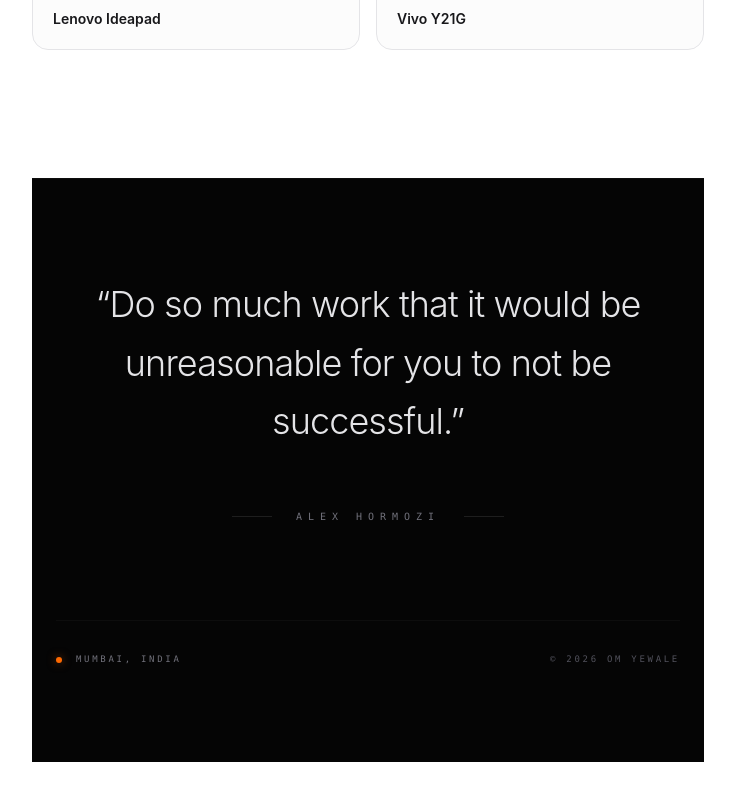
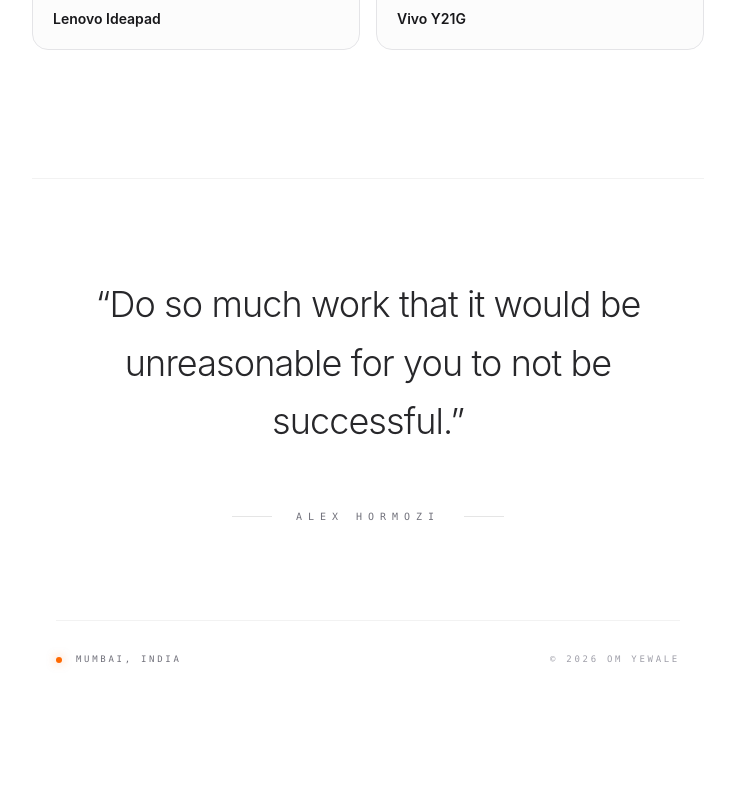
Before and after one commit to OMEE-Y/omfolio, a Next.js app: page / in a window 1280 px wide. Shown: the part 1580-2380 px from the top of the page, without its empty margins (272-1007 px from the left). Built offline with nearby package versions, Linux system fonts and the light colour scheme.

Commit message:
minor changes

```diff
--- a/src/app/globals.css
+++ b/src/app/globals.css
@@ -3,13 +3,13 @@
 @tailwind base;
 @tailwind components;
 @tailwind utilities;
-/* Light Mode (Default) */
+
 :root {
   --background: #ffffff;
   --foreground: #000000;
 }
 
-/* Dark Mode (Applied when class="dark" is on <html>) */
+
 .dark {
   --background: #09090b;
   --foreground: #ffffff;
--- a/src/app/page.tsx
+++ b/src/app/page.tsx
@@ -19,6 +19,7 @@ import Header from "@/components/header"
 
 export default function Portfolio() {
   return (
+
     <div className="min-h-screen bg-white dark:bg-[#050505] text-zinc-700 dark:text-zinc-400 selection:bg-black dark:selection:bg-white selection:text-white dark:selection:text-black font-sans antialiased px-6 py-24 transition-colors duration-500">
 
       <div className="max-w-2xl mx-auto pb-32">
--- a/src/components/footer.tsx
+++ b/src/components/footer.tsx
@@ -23,29 +23,33 @@ export const Footer = () => {
   if (!mounted) return null;
 
   return (
-    <footer className="w-full bg-[#050505] text-white selection:bg-white selection:text-black border-t border-white/[0.03]">
+    /* Logic:
+       - Default (Light Mode): White bg, black text, light border
+       - Dark Mode: Deep black bg (#050505), white text, very faint border
+    */
+    <footer className="w-full bg-white dark:bg-[#050505] text-black dark:text-white selection:bg-orange-500/30 border-t border-black/[0.05] dark:border-white/[0.03] transition-colors duration-300">
       <div className="max-w-4xl mx-auto px-6 py-16 md:py-24 flex flex-col items-center">
 
         {/* Quote Section */}
         <div className="relative mb-16 md:mb-24 text-center group/quote w-full">
-          {/* Ambient Glow - Adjusted for mobile */}
-          <div className="absolute inset-0 bg-white/[0.02] blur-[60px] md:blur-[120px] rounded-full -z-10" />
+          {/* Subtle glow that flips color based on mode */}
+          <div className="absolute inset-0 bg-orange-500/[0.05] dark:bg-white/[0.02] blur-[60px] md:blur-[120px] rounded-full -z-10" />
 
-          <p className="text-xl md:text-4xl font-light tracking-tight text-zinc-200 leading-relaxed mb-8 md:mb-12 px-2">
+          <p className="text-xl md:text-4xl font-light tracking-tight text-zinc-800 dark:text-zinc-200 leading-relaxed mb-8 md:mb-12 px-2">
             “{quote.v}”
           </p>
 
           <div className="inline-flex items-center justify-center gap-4 md:gap-6 w-full">
-            <div className="h-px flex-1 max-w-[40px] bg-white/10 group-hover/quote:max-w-[60px] transition-all duration-700 ease-in-out" />
-            <span className="text-[9px] md:text-[10px] font-mono uppercase tracking-[0.3em] md:tracking-[0.6em] text-zinc-500 group-hover/quote:text-zinc-300 transition-colors duration-500 whitespace-nowrap">
+            <div className="h-px flex-1 max-w-[40px] bg-black/10 dark:bg-white/10 group-hover/quote:max-w-[60px] transition-all duration-700 ease-in-out" />
+            <span className="text-[9px] md:text-[10px] font-mono uppercase tracking-[0.3em] md:tracking-[0.6em] text-zinc-500 group-hover/quote:text-zinc-900 dark:group-hover/quote:text-zinc-300 transition-colors duration-500 whitespace-nowrap">
               {quote.c}
             </span>
-            <div className="h-px flex-1 max-w-[40px] bg-white/10 group-hover/quote:max-w-[60px] transition-all duration-700 ease-in-out" />
+            <div className="h-px flex-1 max-w-[40px] bg-black/10 dark:bg-white/10 group-hover/quote:max-w-[60px] transition-all duration-700 ease-in-out" />
           </div>
         </div>
 
         {/* Bottom Row */}
-        <div className="w-full flex flex-col md:flex-row items-center justify-between gap-6 pt-8 border-t border-white/[0.03]">
+        <div className="w-full flex flex-col md:flex-row items-center justify-between gap-6 pt-8 border-t border-black/[0.05] dark:border-white/[0.03]">
 
           {/* Mumbai Status */}
           <div className="flex items-center gap-3.5 group/loc cursor-default">
@@ -53,13 +57,13 @@ export const Footer = () => {
               <span className="absolute inline-flex h-full w-full rounded-full bg-orange-500/40 animate-ping" />
               <span className="relative inline-flex h-1.5 w-1.5 rounded-full bg-orange-500 shadow-[0_0_10px_rgba(249,115,22,0.5)]" />
             </div>
-            <p className="text-[9px] font-mono tracking-[0.3em] text-zinc-500 group-hover/loc:text-zinc-300 transition-colors uppercase">
+            <p className="text-[9px] font-mono tracking-[0.3em] text-zinc-500 group-hover/loc:text-zinc-900 dark:group-hover/loc:text-zinc-300 transition-colors uppercase">
               Mumbai, India
             </p>
           </div>
 
           <div className="flex items-center">
-            <span className="text-[9px] font-mono tracking-[0.3em] text-zinc-600 hover:text-zinc-300 transition-colors uppercase">
+            <span className="text-[9px] font-mono tracking-[0.3em] text-zinc-400 dark:text-zinc-600 hover:text-zinc-900 dark:hover:text-zinc-300 transition-colors uppercase">
               © 2026 OM YEWALE
             </span>
           </div>
```
